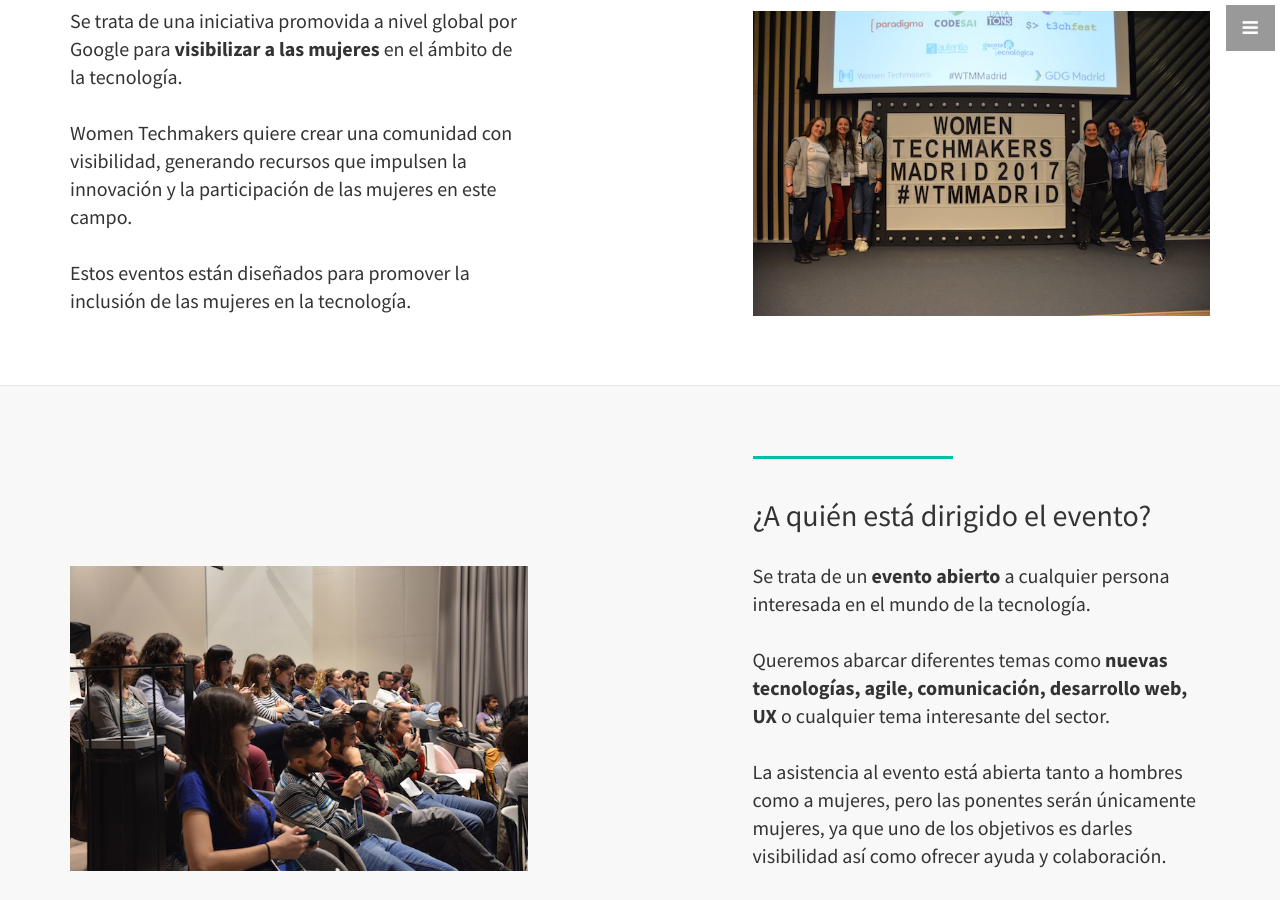
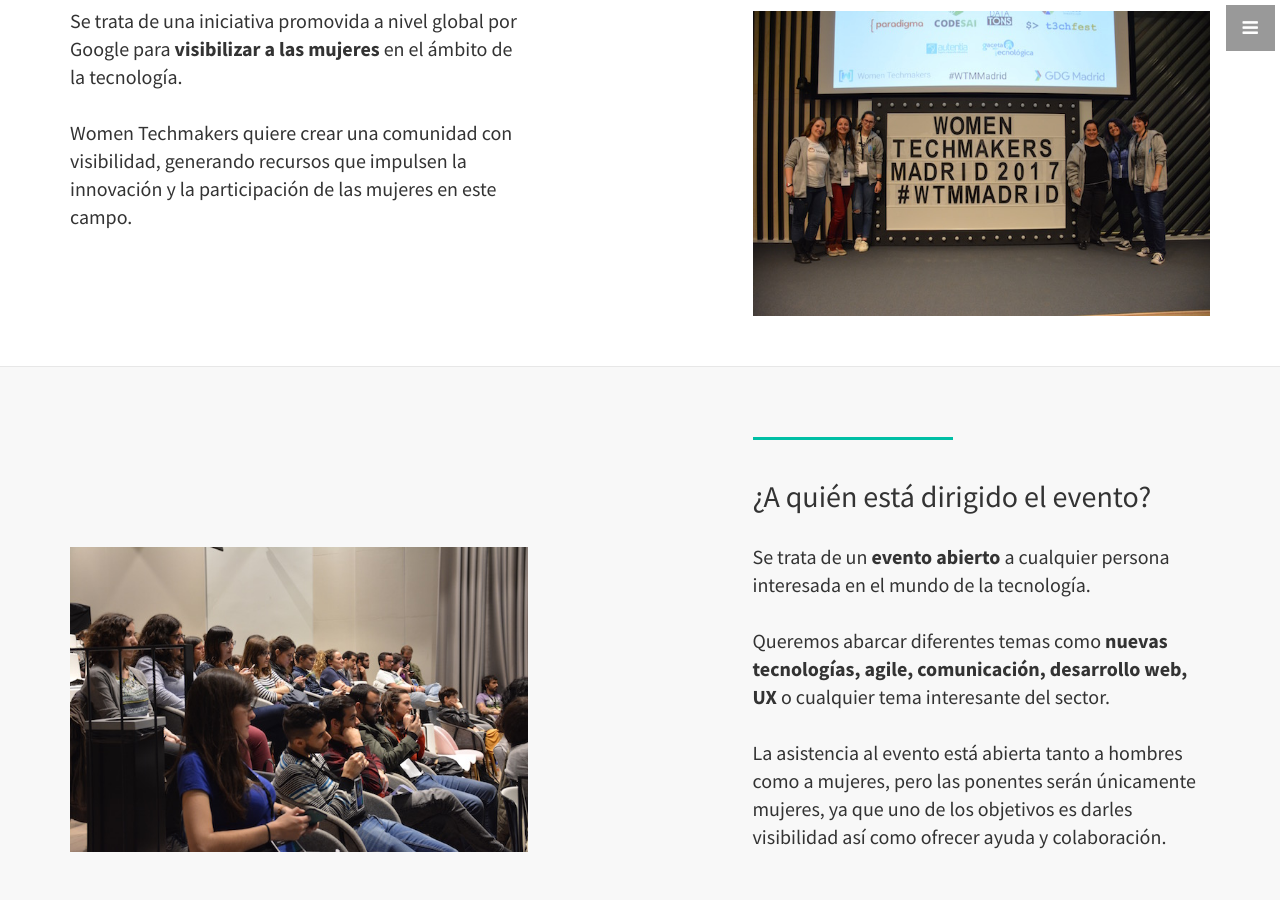
Before and after one commit to MulleresTechZgz/wtmz17.github.io, a Jekyll site: the page built from index.html, in a window 1280 px wide and 900 px high, scrolled down 1351 px. Built offline with Jekyll 4.4.1, drawn with Linux system fonts in a browser that asks for light colours.

Commit message:
delete comment

```diff
--- a/_config.yml
+++ b/_config.yml
@@ -35,7 +35,7 @@
 #List for event info
 event_infos:
   - title: ¿Qué es Women Techmakers?
-    content: Se trata de una iniciativa promovida a nivel global por Google para <strong>visibilizar a las mujeres</strong> en el ámbito de la tecnología.<br/><br/>Women Techmakers quiere crear una comunidad con visibilidad, generando recursos que impulsen la innovación y la participación de las mujeres en este campo.<br/><br/>Estos eventos están diseñados para promover la inclusión de las mujeres en la tecnología.
+    content: Se trata de una iniciativa promovida a nivel global por Google para <strong>visibilizar a las mujeres</strong> en el ámbito de la tecnología.<br/><br/>Women Techmakers quiere crear una comunidad con visibilidad, generando recursos que impulsen la innovación y la participación de las mujeres en este campo.<br/>
     image: organizersmad.jpg
   - title: ¿A quién está dirigido el evento?
     content: Se trata de un <strong>evento abierto</strong> a cualquier persona interesada en el mundo de la tecnología.<br/><br/>Queremos abarcar diferentes temas como <strong>nuevas tecnologías, agile, comunicación, desarrollo web, UX</strong> o cualquier tema interesante del sector.<br/><br/>La asistencia al evento está abierta tanto a hombres como a mujeres, pero las ponentes serán únicamente mujeres, ya que uno de los objetivos es darles visibilidad así como ofrecer ayuda y colaboración.
```
